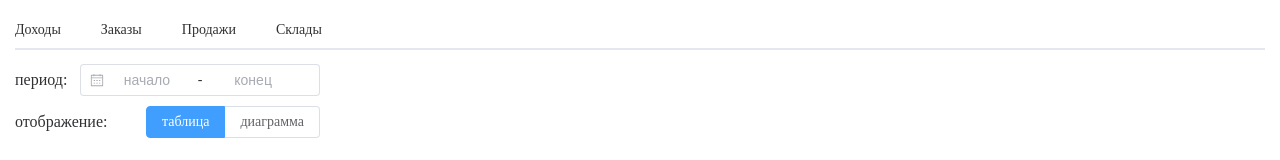
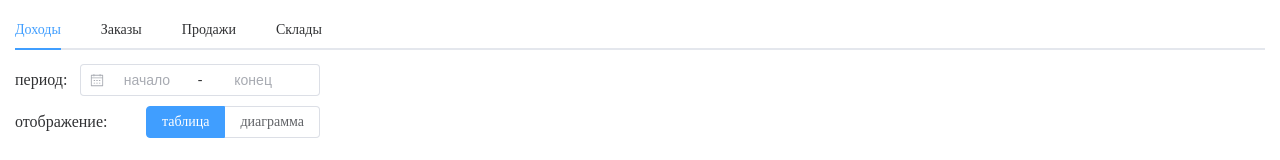
Before and after one commit to AntonyantsArtyom/vue3-elm-test-app, a Vue app: page /incomes in a window 1280 px wide. Shown: the top 160 px of the page. Built offline with nearby package versions, Linux system fonts and the light colour scheme.

Commit message:
fix(UI): fix asynchrony between tabs and URLs

```diff
--- a/src/shared/AppTemplate.vue
+++ b/src/shared/AppTemplate.vue
@@ -1,8 +1,19 @@
 <script setup lang="ts">
 import type { TabsPaneContext } from "element-plus";
-import { useRouter } from "vue-router";
+import { useRouter, useRoute } from "vue-router";
+import { ref, watch } from "vue";
 
 const router = useRouter();
+const route = useRoute();
+
+const activeTab = ref(String(route.name || ""));
+
+watch(
+  () => route.name,
+  (newName) => {
+    activeTab.value = String(newName || "");
+  }
+);
 
 const handleClick = (tab: TabsPaneContext) => {
   router.push({ name: String(tab.paneName || "") });
@@ -11,7 +22,7 @@ const handleClick = (tab: TabsPaneContext) => {
 
 <template>
   <div id="app-template">
-    <el-tabs class="demo-tabs" @tab-click="handleClick">
+    <el-tabs v-model="activeTab" class="app-tabs" @tab-click="handleClick">
       <el-tab-pane label="Доходы" name="incomes" />
       <el-tab-pane label="Заказы" name="orders" />
       <el-tab-pane label="Продажи" name="sales" />
```
